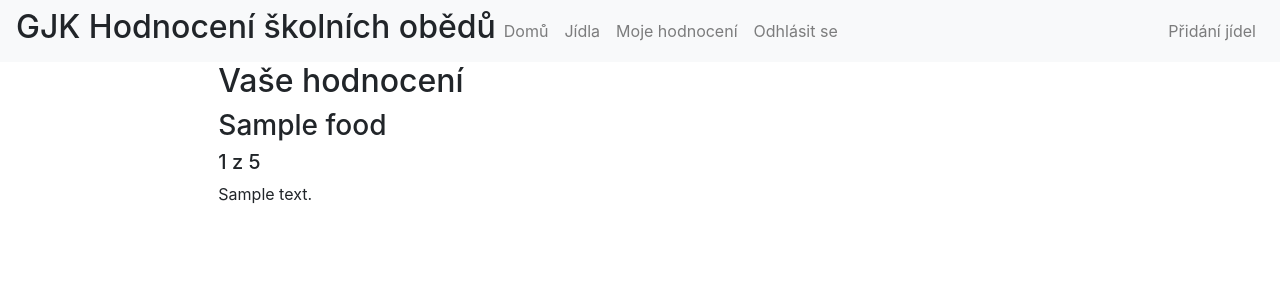
After one commit to Docksein/Maturitni-prace, a Django app: page /moje_hodnoceni/ in a window 1280 px wide. The commit adds this page. Shown: the top 300 px of the page. Run offline with Django 4.2, Linux system fonts and the light colour scheme; a user stored in the database is signed in; tables that the repository leaves empty hold one stand-in row (values such as "Sample post").

Commit message:
added site for user reviews

```diff
--- a/backend/urls.py
+++ b/backend/urls.py
@@ -17,7 +17,7 @@ from xml.etree.ElementInclude import include
 from django import urls
 from django.contrib import admin
 from django.urls import path, include
-from reviews.views import food_list_view, review_view, home_view, get_foods_view
+from reviews.views import food_list_view, review_view, home_view, get_foods_view, user_review_view
 from register.views import register_view
 
 urlpatterns = [
@@ -28,4 +28,6 @@ urlpatterns = [
     path('registrace/', register_view, name="register"),
     path('', include("django.contrib.auth.urls")),
     path('pridat/', get_foods_view, name = "get_food"),
+    path('moje_hodnoceni/', user_review_view, name = "user_review_view"),
+
 ]
--- a/reviews/views.py
+++ b/reviews/views.py
@@ -110,3 +110,8 @@ def review_view(request, food_id):
             form = ReviewForm()
 
     return render(request, "reviews.html", { "form": form, "food":food, "review_list":review_list })
+
+def user_review_view(request):
+    username = request.user
+    review_list = Review.objects.filter(author_name=username).order_by('-published_date')
+    return render(request, "user_reviews.html", {"review_list":review_list})
--- a/templates/base.html
+++ b/templates/base.html
@@ -26,11 +26,15 @@
             </li>
             <li class="nav-item">
               {% if user.is_authenticated %}
-                <a class="nav-link" href="/logout">Odhlásit se</a>
+              <a class="nav-link" href="/moje_hodnoceni">Moje hodnocení</a>
+            </li>
+            <li><a class="nav-link" href="/logout">Odhlásit se</a>
+            </li>
             {% else %}
                 <a class="nav-link" href="/login">Přihlášení</a>
+              </li>
             {% endif %}
-            </li>
+
           </ul>
             <ul class="navbar-nav ml-left">
             <li class="nav-item"></li>
--- /dev/null
+++ b/templates/user_reviews.html
@@ -0,0 +1,10 @@
+{% extends "base.html" %}
+
+{% block content %}
+<h2>Vaše hodnocení</h2>
+    {% for review in review_list %}
+    <h3>{{ review.food_key }}</h3>
+    <h5>{{ review.ratings }} z 5</h5>
+    <p>{{ review.comment }}</p>
+    {% endfor %}
+{% endblock %}
```
